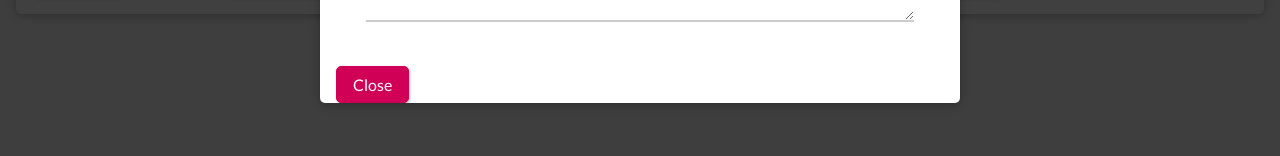
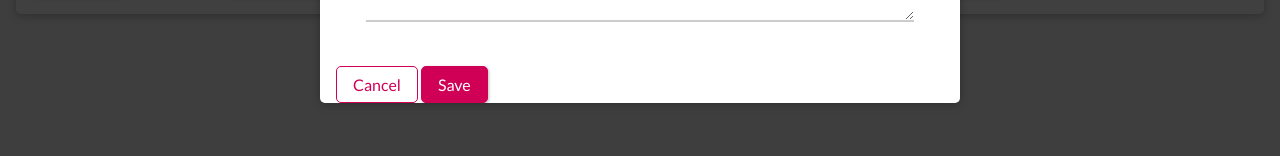
Before and after one commit to cocobi24/Learn-To-Svelte, a Svelte app: page / in a window 1280 px wide. Both pictures are taken after a click on the button "New Meetup". Shown: the part 617-773 px from the top of the page. Built offline with nearby package versions, Linux system fonts and the light colour scheme.

Commit message:
✔ Modal 컴포넌트 수정(btn event)
✔ Modal 컴포넌트 수정(btn event)

```diff
--- a/src/Meetups/EditMeetup.svelte
+++ b/src/Meetups/EditMeetup.svelte
@@ -22,6 +22,10 @@
       description: description,
       imageUrl: imageUrl
     });
+  }
+
+  function cancel() {
+      dispatch('cancel')
   }
 </script>
 
@@ -68,6 +72,9 @@
       rows = 3
       value={description}
       on:input="{event => (description = event.target.value)}" />
-    <!-- <Button type="submit" >Save</Button> -->
-  </form>
+    </form>
+    <div slot="footer">
+      <Button type="button" mode="outline" on:click={cancel}>Cancel</Button>
+      <Button type="button" on:click={submitForm}>Save</Button>
+    </div>
 </Modal>
```
